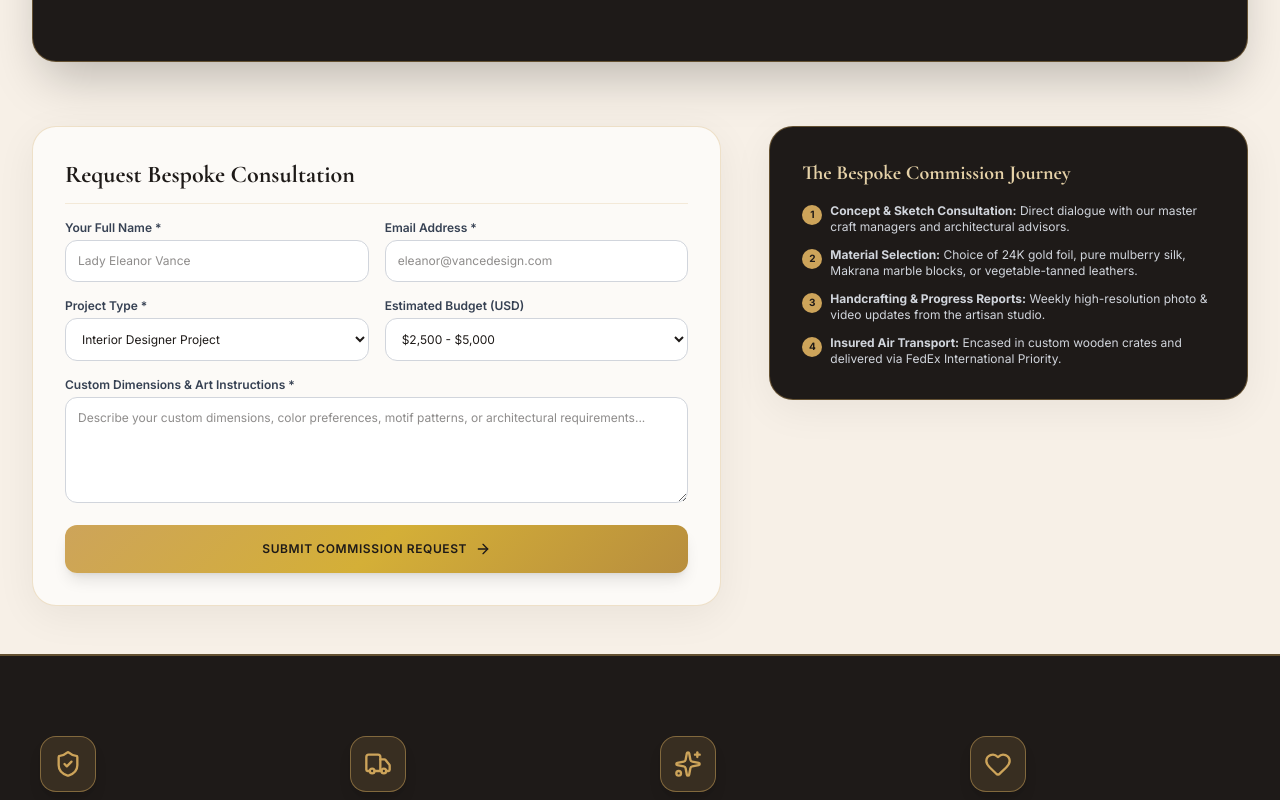
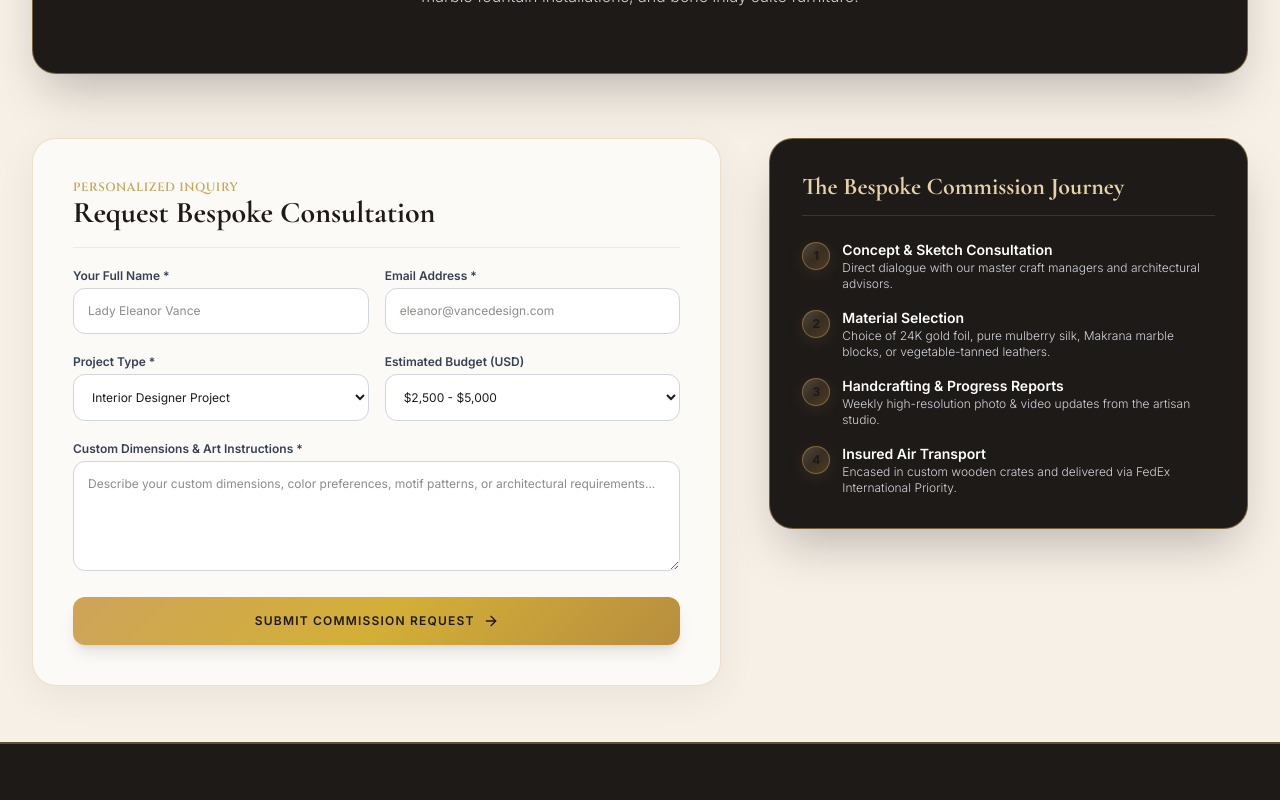
Before and after one commit to zuhaibtariqkhan/Hathipole-The-Bazaar, a Next.js app: page /bespoke in a window 1280 px wide. Shown: the part 540-1340 px from the top of the page. Built offline with nearby package versions, Linux system fonts and the light colour scheme.

Commit message:
style: implement interactive luxury cards, gold foil badges, micro-animations, and rich editorial typography website-wide

```diff
--- a/app/bespoke/page.tsx
+++ b/app/bespoke/page.tsx
@@ -2,7 +2,7 @@
 
 import { useState } from 'react';
 import { useStore } from '@/lib/store/useStore';
-import { Sparkles, CheckCircle2, ShieldCheck, ArrowRight, Phone } from 'lucide-react';
+import { Sparkles, CheckCircle2, ShieldCheck, ArrowRight, Phone, Compass, Award } from 'lucide-react';
 
 export default function BespokePage() {
   const { showToast } = useStore();
@@ -15,14 +15,14 @@ export default function BespokePage() {
   };
 
   return (
-    <div className="max-w-7xl mx-auto px-6 md:px-8 py-12 space-y-16">
-      {/* Header */}
-      <div className="bg-[#1E1A18] text-[#FCFAF7] border border-[#CDA45A]/40 rounded-3xl p-10 md:p-16 text-center space-y-4 relative overflow-hidden shadow-2xl">
-        <div className="inline-flex items-center gap-2 bg-[#CDA45A]/20 border border-[#CDA45A]/50 px-4 py-1.5 rounded-full text-xs font-semibold uppercase tracking-[0.2em] text-[#E6D2A8]">
-          <Sparkles className="w-3.5 h-3.5 text-[#CDA45A]" />
+    <div className="max-w-7xl mx-auto px-6 md:px-8 py-14 space-y-16">
+      {/* Header Banner */}
+      <div className="bg-[#1E1A18] text-[#FCFAF7] border border-[#CDA45A]/50 rounded-3xl p-10 md:p-16 text-center space-y-4 relative overflow-hidden shadow-2xl">
+        <div className="inline-flex items-center gap-2 badge-gold-foil px-5 py-2 rounded-full text-xs font-bold uppercase tracking-[0.2em] text-[#1E1A18]">
+          <Sparkles className="w-4 h-4 text-[#CDA45A]" />
           Custom Crafting & Architectural Projects
         </div>
-        <h1 className="font-serif-luxury text-4xl sm:text-5xl md:text-6xl font-bold tracking-tight text-[#FCFAF7]">
+        <h1 className="font-serif-luxury text-4xl sm:text-6xl font-bold tracking-tight text-[#FCFAF7]">
           Bespoke Royal Commissions
         </h1>
         <p className="text-sm md:text-base text-gray-300 max-w-2xl mx-auto font-light leading-relaxed">
@@ -32,22 +32,27 @@ export default function BespokePage() {
 
       {/* Main Grid Form & Information */}
       <div className="grid grid-cols-1 lg:grid-cols-12 gap-12 items-start">
-        <div className="lg:col-span-7 bg-[#FCFAF7] border border-[#CDA45A]/30 rounded-3xl p-8 space-y-6 shadow-luxury">
+        <div className="lg:col-span-7 luxury-card-interactive p-8 md:p-10 space-y-6 shadow-luxury">
           {submitted ? (
-            <div className="text-center py-12 space-y-4">
+            <div className="text-center py-12 space-y-4 animate-fadeIn">
               <CheckCircle2 className="w-16 h-16 text-[#CDA45A] mx-auto" />
-              <h3 className="font-serif-luxury text-2xl font-bold text-[#1E1A18]">
+              <h3 className="font-serif-luxury text-3xl font-bold text-[#1E1A18]">
                 Bespoke Commission Inquiry Received
               </h3>
-              <p className="text-xs text-gray-600 max-w-md mx-auto">
+              <p className="text-sm text-gray-600 max-w-md mx-auto font-light">
                 Thank you for your interest in custom Indian craftsmanship. Our senior master craft manager has assigned your request to our lead artisan studio.
               </p>
             </div>
           ) : (
-            <form onSubmit={handleSubmit} className="space-y-4">
-              <h3 className="font-serif-luxury text-2xl font-bold text-[#1E1A18] border-b border-[#CDA45A]/20 pb-3">
-                Request Bespoke Consultation
-              </h3>
+            <form onSubmit={handleSubmit} className="space-y-5">
+              <div className="border-b border-[#CDA45A]/20 pb-4">
+                <span className="font-cinzel text-xs tracking-wider text-[#CDA45A] uppercase block font-semibold">
+                  Personalized Inquiry
+                </span>
+                <h3 className="font-serif-luxury text-3xl font-bold text-[#1E1A18]">
+                  Request Bespoke Consultation
+                </h3>
+              </div>
 
               <div className="grid grid-cols-1 sm:grid-cols-2 gap-4">
                 <div>
@@ -56,7 +61,7 @@ export default function BespokePage() {
                     type="text"
                     required
                     placeholder="Lady Eleanor Vance"
-                    className="w-full text-xs p-3 bg-white border border-gray-300 rounded-xl focus:outline-none focus:border-[#CDA45A]"
+                    className="w-full text-xs p-3.5 bg-white border border-gray-300 rounded-xl focus:outline-none focus:border-[#CDA45A] transition-colors"
                   />
                 </div>
                 <div>
@@ -65,7 +70,7 @@ export default function BespokePage() {
                     type="email"
                     required
                     placeholder="eleanor@vancedesign.com"
-                    className="w-full text-xs p-3 bg-white border border-gray-300 rounded-xl focus:outline-none focus:border-[#CDA45A]"
+                    className="w-full text-xs p-3.5 bg-white border border-gray-300 rounded-xl focus:outline-none focus:border-[#CDA45A] transition-colors"
                   />
                 </div>
               </div>
@@ -73,7 +78,7 @@ export default function BespokePage() {
               <div className="grid grid-cols-1 sm:grid-cols-2 gap-4">
                 <div>
                   <label className="text-xs font-semibold text-gray-700 block mb-1">Project Type *</label>
-                  <select className="w-full text-xs p-3 bg-white border border-gray-300 rounded-xl focus:outline-none focus:border-[#CDA45A]">
+                  <select className="w-full text-xs p-3.5 bg-white border border-gray-300 rounded-xl focus:outline-none focus:border-[#CDA45A] transition-colors">
                     <option>Interior Designer Project</option>
                     <option>5-Star Heritage Hotel / Resort Suite</option>
                     <option>Private Luxury Residence</option>
@@ -83,7 +88,7 @@ export default function BespokePage() {
                 </div>
                 <div>
                   <label className="text-xs font-semibold text-gray-700 block mb-1">Estimated Budget (USD)</label>
-                  <select className="w-full text-xs p-3 bg-white border border-gray-300 rounded-xl focus:outline-none focus:border-[#CDA45A]">
+                  <select className="w-full text-xs p-3.5 bg-white border border-gray-300 rounded-xl focus:outline-none focus:border-[#CDA45A] transition-colors">
                     <option>$2,500 - $5,000</option>
                     <option>$5,000 - $15,000</option>
                     <option>$15,000 - $50,000</option>
@@ -98,13 +103,13 @@ export default function BespokePage() {
                   rows={5}
                   required
                   placeholder="Describe your custom dimensions, color preferences, motif patterns, or architectural requirements..."
-                  className="w-full text-xs p-3 bg-white border border-gray-300 rounded-xl focus:outline-none focus:border-[#CDA45A]"
+                  className="w-full text-xs p-3.5 bg-white border border-gray-300 rounded-xl focus:outline-none focus:border-[#CDA45A] transition-colors"
                 />
               </div>
 
               <button
                 type="submit"
-                className="btn-gold w-full py-4 text-xs font-bold uppercase tracking-wider flex items-center justify-center gap-2 shadow-lg"
+                className="btn-gold w-full py-4 text-xs font-bold uppercase tracking-widest flex items-center justify-center gap-2 shadow-lg"
               >
                 Submit Commission Request <ArrowRight className="w-4 h-4" />
               </button>
@@ -112,28 +117,40 @@ export default function BespokePage() {
           )}
         </div>
 
-        {/* Info Column */}
+        {/* Info Column with Gold Badges & Interactive Cards */}
         <div className="lg:col-span-5 space-y-6">
-          <div className="bg-[#1E1A18] text-[#FCFAF7] border border-[#CDA45A]/40 rounded-3xl p-8 space-y-4 shadow-luxury">
-            <h4 className="font-serif-luxury text-xl font-bold text-[#E6D2A8]">
+          <div className="bg-[#1E1A18] text-[#FCFAF7] border border-[#CDA45A]/50 rounded-3xl p-8 space-y-6 shadow-2xl relative overflow-hidden">
+            <h4 className="font-serif-luxury text-2xl font-bold text-[#E6D2A8] border-b border-[#CDA45A]/20 pb-3">
               The Bespoke Commission Journey
             </h4>
-            <ul className="space-y-3 text-xs text-gray-300">
-              <li className="flex items-start gap-2">
-                <span className="w-5 h-5 rounded-full bg-[#CDA45A] text-[#1E1A18] font-bold text-[10px] flex items-center justify-center shrink-0 mt-0.5">1</span>
-                <span><strong>Concept & Sketch Consultation:</strong> Direct dialogue with our master craft managers and architectural advisors.</span>
+            <ul className="space-y-4 text-xs text-gray-300 font-light">
+              <li className="flex items-start gap-3">
+                <span className="badge-gold-foil w-7 h-7 rounded-full text-[#1E1A18] font-bold text-xs flex items-center justify-center shrink-0 mt-0.5">1</span>
+                <div>
+                  <strong className="text-white block font-semibold text-sm">Concept & Sketch Consultation</strong>
+                  <span>Direct dialogue with our master craft managers and architectural advisors.</span>
+                </div>
               </li>
-              <li className="flex items-start gap-2">
-                <span className="w-5 h-5 rounded-full bg-[#CDA45A] text-[#1E1A18] font-bold text-[10px] flex items-center justify-center shrink-0 mt-0.5">2</span>
-                <span><strong>Material Selection:</strong> Choice of 24K gold foil, pure mulberry silk, Makrana marble blocks, or vegetable-tanned leathers.</span>
+              <li className="flex items-start gap-3">
+                <span className="badge-gold-foil w-7 h-7 rounded-full text-[#1E1A18] font-bold text-xs flex items-center justify-center shrink-0 mt-0.5">2</span>
+                <div>
+                  <strong className="text-white block font-semibold text-sm">Material Selection</strong>
+                  <span>Choice of 24K gold foil, pure mulberry silk, Makrana marble blocks, or vegetable-tanned leathers.</span>
+                </div>
               </li>
-              <li className="flex items-start gap-2">
-                <span className="w-5 h-5 rounded-full bg-[#CDA45A] text-[#1E1A18] font-bold text-[10px] flex items-center justify-center shrink-0 mt-0.5">3</span>
-                <span><strong>Handcrafting & Progress Reports:</strong> Weekly high-resolution photo & video updates from the artisan studio.</span>
+              <li className="flex items-start gap-3">
+                <span className="badge-gold-foil w-7 h-7 rounded-full text-[#1E1A18] font-bold text-xs flex items-center justify-center shrink-0 mt-0.5">3</span>
+                <div>
+                  <strong className="text-white block font-semibold text-sm">Handcrafting & Progress Reports</strong>
+                  <span>Weekly high-resolution photo & video updates from the artisan studio.</span>
+                </div>
               </li>
-              <li className="flex items-start gap-2">
-                <span className="w-5 h-5 rounded-full bg-[#CDA45A] text-[#1E1A18] font-bold text-[10px] flex items-center justify-center shrink-0 mt-0.5">4</span>
-                <span><strong>Insured Air Transport:</strong> Encased in custom wooden crates and delivered via FedEx International Priority.</span>
+              <li className="flex items-start gap-3">
+                <span className="badge-gold-foil w-7 h-7 rounded-full text-[#1E1A18] font-bold text-xs flex items-center justify-center shrink-0 mt-0.5">4</span>
+                <div>
+                  <strong className="text-white block font-semibold text-sm">Insured Air Transport</strong>
+                  <span>Encased in custom wooden crates and delivered via FedEx International Priority.</span>
+                </div>
               </li>
             </ul>
           </div>
--- a/app/globals.css
+++ b/app/globals.css
@@ -19,7 +19,7 @@
     overflow-x: hidden;
   }
 
-  h1, h2, h3, .font-serif-luxury {
+  h1, h2, h3, h4, .font-serif-luxury {
     font-family: var(--font-cormorant), Georgia, serif;
   }
 
@@ -39,16 +39,33 @@
   -webkit-text-fill-color: transparent;
 }
 
-.bg-royal-dark {
-  background-color: #1E1A18;
+.badge-gold-foil {
+  background: linear-gradient(135deg, rgba(230, 210, 168, 0.25) 0%, rgba(205, 164, 90, 0.15) 50%, rgba(184, 142, 62, 0.3) 100%);
+  border: 1px solid rgba(205, 164, 90, 0.45);
+  box-shadow: 0 4px 15px rgba(205, 164, 90, 0.12);
+  transition: all 0.3s cubic-bezier(0.16, 1, 0.3, 1);
 }
 
-.bg-ivory-card {
-  background-color: #FCFAF7;
+.badge-gold-foil:hover {
+  background: linear-gradient(135deg, #CDA45A 0%, #E6D2A8 100%);
+  color: #1E1A18;
+  transform: scale(1.08) rotate(1deg);
+  box-shadow: 0 8px 25px rgba(205, 164, 90, 0.35);
 }
 
-.border-gold-subtle {
-  border-color: rgba(205, 164, 90, 0.25);
+.luxury-card-interactive {
+  background-color: #FCFAF7;
+  border: 1px solid rgba(205, 164, 90, 0.3);
+  border-radius: 1.5rem;
+  transition: all 0.4s cubic-bezier(0.16, 1, 0.3, 1);
+  position: relative;
+  overflow: hidden;
+}
+
+.luxury-card-interactive:hover {
+  border-color: rgba(205, 164, 90, 0.8);
+  box-shadow: 0 20px 45px rgba(30, 26, 24, 0.08), 0 0 20px rgba(205, 164, 90, 0.12);
+  transform: translateY(-6px);
 }
 
 .shadow-luxury {
@@ -56,22 +73,22 @@
 }
 
 .shadow-luxury-hover:hover {
-  box-shadow: 0 20px 50px rgba(205, 164, 90, 0.15);
-  transform: translateY(-3px);
+  box-shadow: 0 20px 50px rgba(205, 164, 90, 0.18);
+  transform: translateY(-4px);
   transition: all 0.4s cubic-bezier(0.16, 1, 0.3, 1);
 }
 
 /* Glassmorphism Accents */
 .glass-panel {
-  background: rgba(252, 250, 247, 0.85);
-  backdrop-filter: blur(12px);
-  border: 1px solid rgba(205, 164, 90, 0.2);
+  background: rgba(252, 250, 247, 0.88);
+  backdrop-filter: blur(14px);
+  border: 1px solid rgba(205, 164, 90, 0.25);
 }
 
 .glass-panel-dark {
-  background: rgba(30, 26, 24, 0.88);
-  backdrop-filter: blur(16px);
-  border: 1px solid rgba(205, 164, 90, 0.2);
+  background: rgba(30, 26, 24, 0.92);
+  backdrop-filter: blur(18px);
+  border: 1px solid rgba(205, 164, 90, 0.3);
 }
 
 /* Button Shimmer Effect */
@@ -82,11 +99,34 @@
   border-radius: 12px;
   position: relative;
   overflow: hidden;
-  transition: all 0.3s ease;
+  transition: all 0.3s cubic-bezier(0.16, 1, 0.3, 1);
+}
+
+.btn-gold::after {
+  content: '';
+  position: absolute;
+  top: -50%;
+  left: -50%;
+  width: 200%;
+  height: 200%;
+  background: linear-gradient(
+    60deg,
+    transparent 30%,
+    rgba(255, 255, 255, 0.35) 50%,
+    transparent 70%
+  );
+  transform: rotate(30deg);
+  transition: all 0.6s ease;
+  opacity: 0;
+}
+
+.btn-gold:hover::after {
+  opacity: 1;
+  transform: translate(100%, 100%) rotate(30deg);
 }
 
 .btn-gold:hover {
-  box-shadow: 0 8px 25px rgba(205, 164, 90, 0.35);
+  box-shadow: 0 10px 30px rgba(205, 164, 90, 0.4);
   transform: translateY(-2px);
 }
 
@@ -100,6 +140,7 @@
 .btn-outline-gold:hover {
   background-color: #CDA45A;
   color: #1E1A18;
+  box-shadow: 0 6px 20px rgba(205, 164, 90, 0.25);
 }
 
 /* Custom Scrollbar */
```
Also changed, not shown: app/artisans/page.tsx (+47 -28 lines), app/blog/page.tsx (+45 -52 lines), components/product/ProductCard.tsx (+27 -27 lines).
